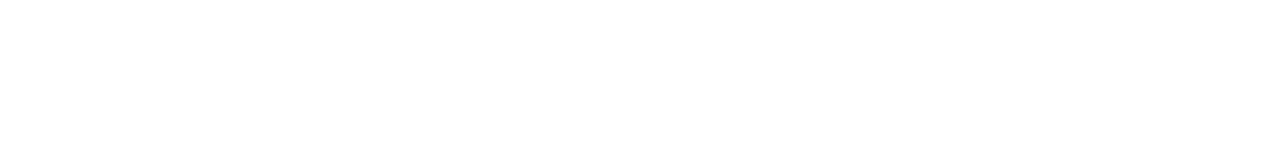
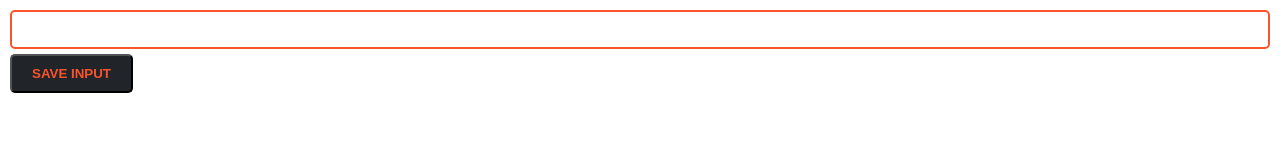
Before and after one commit to Roman-24/Chrome-extension-tab-stacker, a plain HTML site: page src/index.html in a window 1280 px wide. Drawn offline with Linux system fonts and the light colour scheme.

Commit message:
input, button, style
pridanie input okienka, tlačidla pre input a ich styling

```diff
--- a/src/index.html
+++ b/src/index.html
@@ -11,6 +11,8 @@
 </head>
 
 <body>
+    <input type="text" id="input-el">
+    <button id="input-btn">SAVE INPUT</button>
 
     <script src="index.js"></script>
 </body>
--- a/src/style.css
+++ b/src/style.css
@@ -0,0 +1,27 @@
+:root {
+    --primary-color: #FB542B;
+    --back-round-color: rgb(33, 37, 41);
+}
+
+body {
+    margin: 0;
+    padding: 10px;
+    font-family: Arial, Helvetica, sans-serif;
+}
+
+input {
+    width: 100%;
+    padding: 10px;
+    box-sizing: border-box;
+    border: 2px solid var(--primary-color);
+    border-radius: 5px;
+}
+
+button {
+    padding: 10px 20px;
+    margin-top: 5px;
+    background: var(--back-round-color);
+    color: var(--primary-color);
+    font-weight: bold;
+    border-radius: 5px;
+}
```
